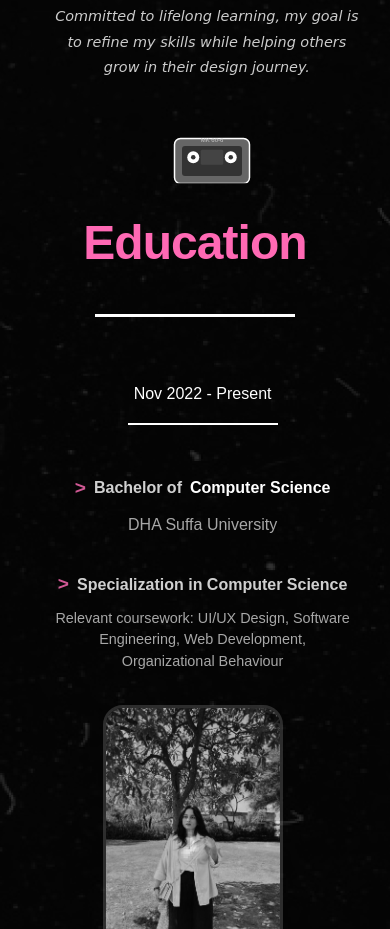
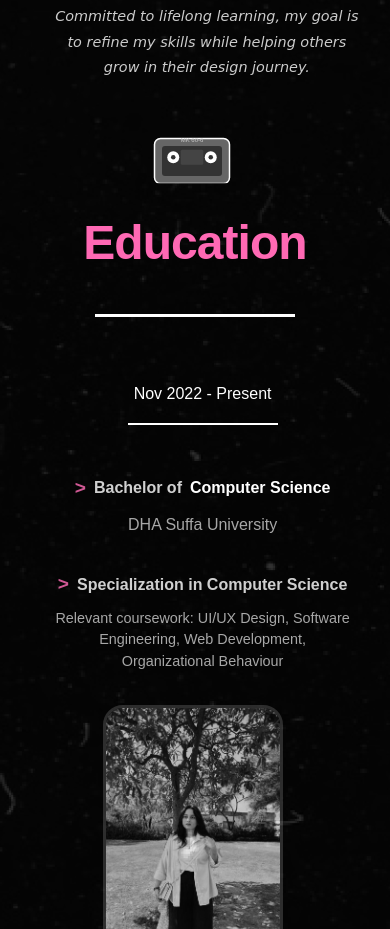
Before and after one commit to Qirrat098/Project-Design, a React (Vite) app: page / in a window 390 px wide. Shown: the part 2645-3574 px from the top of the page. Built offline with nearby package versions, Linux system fonts and the light colour scheme; a web font is replaced by a local one.

Commit message:
responsive

```diff
--- a/src/pages/Home.css
+++ b/src/pages/Home.css
@@ -703,7 +703,7 @@ body, html {
   }
 
   .cassette-decoration {
-    padding-left: 130px;
+    padding-left: 110px;
     position: relative;
     top: 3rem;
     right: 0;
```
